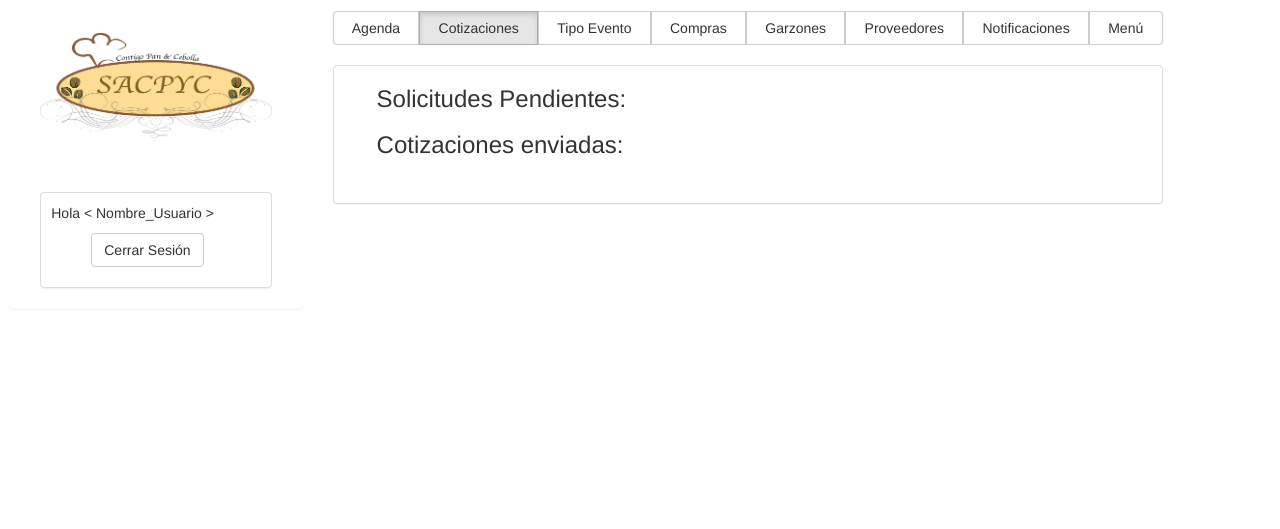
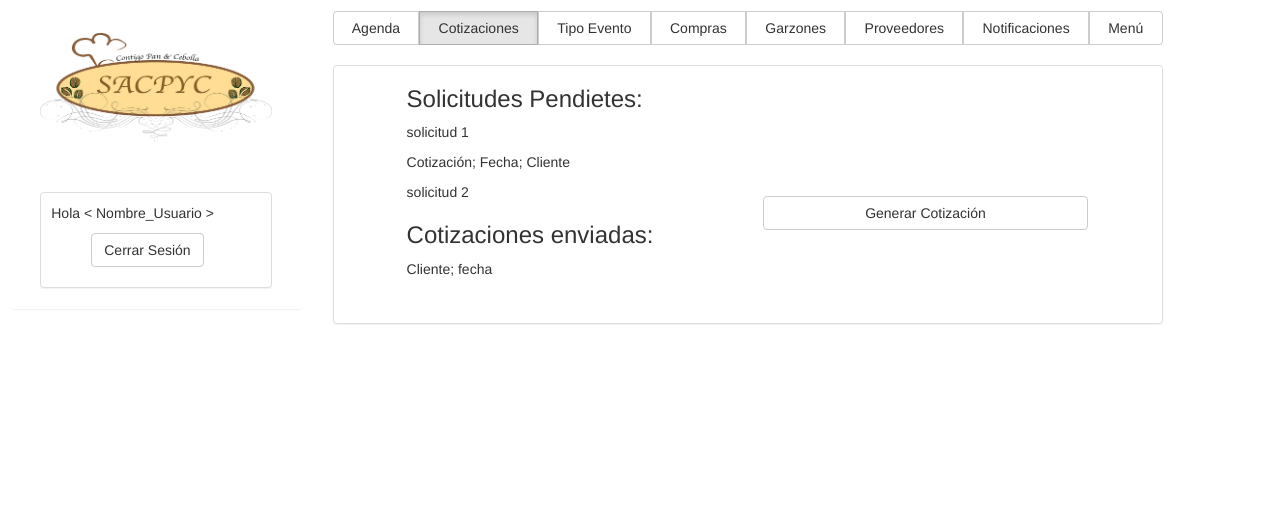
Before and after one commit to arielMerino/PBD-SACPYC-WEB, a Django app: page /CotizarAd/CotizarAd/ in a window 1280 px wide. Shown: the top 529 px of the page. Run offline with Django 3.2, Linux system fonts and the light colour scheme; some libraries are stand-ins or nearby versions.

Commit message:
modificaciones templates

```diff
--- a/sacpyc/CotizarAd/templates/cotizarad/cotizarad.html
+++ b/sacpyc/CotizarAd/templates/cotizarad/cotizarad.html
@@ -1,11 +1,25 @@
 {%extends "sacpyc/base2.html"%}
 {%block body%}
+
 				<div class="row">
-	    		<div class="col-xs-3"></div>
-	    		<h3>Solicitudes Pendientes:</h3>
+	    		<div class="col-xs-12">
+	    			<div class="col-xs-6">
+		    			<h3>Solicitudes Pendietes:</h3>
+		    			<p>solicitud 1</p>
+		    			<p>Cotización; Fecha; Cliente</p>
+		    			<p>solicitud 2</p>
+		    			<h3>Cotizaciones enviadas:</h3>
+	    				<p>Cliente; fecha</p>
+	    			</div>
+	    			<div class="col-xs-6" >
+						<input type="submit" name="siguiente1" class="btn-lat btn btn-default frente" style="margin-top:40%;" value="Generar Cotización">
+	    			</div>
 
-				<div class="col-xs-3"></div>
-				<h3>Cotizaciones enviadas:</h3>
+
+	    		</div>
+
+
+
 			</div>
 
 {%endblock%}
```
Also changed, not shown: 2 other files.
